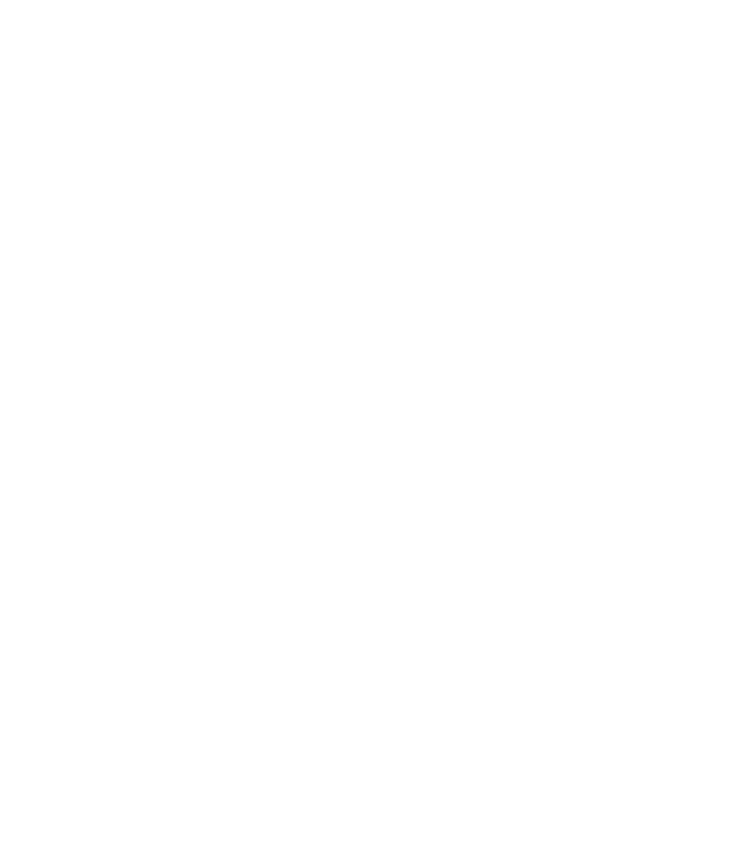
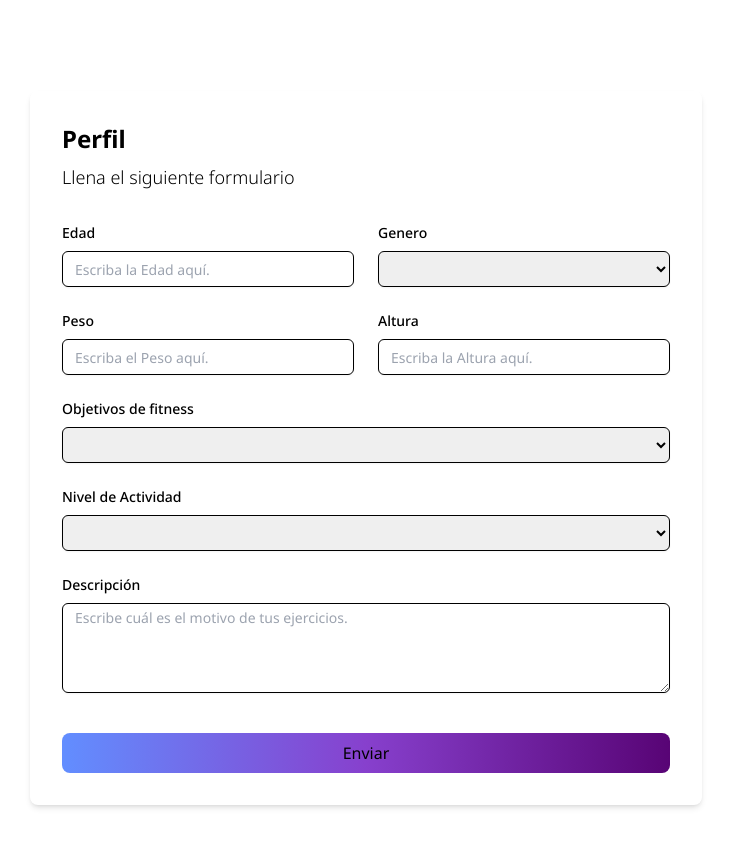
Before and after one commit to No-Country-simulation/c20-35-n-node-react, a React (Vite) app in the folder frontend/: page /dashboard/user-profile in a window 1280 px wide. Shown: the whole page, without its empty margins (274-1005 px from the left). Before the commit the page ends 800 px from the top, so only its background shows below. Built offline with nearby package versions, Linux system fonts and the light colour scheme.

Commit message:
Implementación del Formulario de Datos de Fitness

```diff
--- a/frontend/package.json
+++ b/frontend/package.json
@@ -11,10 +11,13 @@
   },
   "dependencies": {
     "@heroicons/react": "^2.1.5",
+    "@hookform/resolvers": "^3.9.0",
     "axios": "^1.7.5",
     "react": "^18.3.1",
     "react-dom": "^18.3.1",
-    "react-router-dom": "^6.26.1"
+    "react-hook-form": "^7.53.0",
+    "react-router-dom": "^6.26.1",
+    "zod": "^3.23.8"
   },
   "devDependencies": {
     "@eslint/js": "^9.9.0",
--- /dev/null
+++ b/frontend/src/pages/profile/ProfilePage.tsx
@@ -0,0 +1,162 @@
+import React from 'react';
+import { useForm } from 'react-hook-form';
+import { z } from 'zod';
+import { zodResolver } from "@hookform/resolvers/zod";
+
+const userProfileSchema = z.object({
+    age: z.string().min(1, {
+        message: "La edad es requerida",
+      }),
+    gender: z.string().min(1 ,{ message:"Se debe seleccionar un Genero"}),
+    weight: z.string().min(1,{
+        message: "El peso es requerida",
+    }),
+    height: z.string().min(1, {
+        message: "La altura es requerida",
+    }),
+    fitness_goals: z.string(),
+    activity_levels: z.string(),
+    description: z.string()
+});
+type FormData = z.infer<typeof userProfileSchema>;
+
+export default function ProfilePage() {
+    const [isLoading, setIsLoading] = React.useState<boolean>(false);
+    const {
+        register,
+        handleSubmit,
+        formState: { errors },
+      } = useForm<FormData>({
+        resolver: zodResolver(userProfileSchema),
+    });
+
+    function onSubmit(data: FormData) {
+        setIsLoading(true);
+
+        alert(data.age)
+
+        setIsLoading(false);
+    }
+	return (
+		<div className="flex min-h-screen items-center justify-center p-4 mt-12">
+			<div className="w-full max-w-2xl bg-white shadow-md rounded-lg p-8">
+				<h1 className="text-2xl font-bold text-gray-900 mb-2">Perfil</h1>
+				<p className="text-lg font-light text-gray-500 mt-1">Llena el siguiente formulario</p>
+
+				<form onSubmit={handleSubmit(onSubmit)} className="mt-8 grid grid-cols-6 gap-6" noValidate>
+                    <div className="col-span-6 sm:col-span-3 space-y-2">
+						<label htmlFor="age" className="block text-sm font-medium text-gray-700">
+							Edad
+						</label>
+						<input
+							id="age"
+							type="number"
+                            disabled={isLoading}
+                            {...register("age")}
+                            placeholder="Escriba la Edad aquí."
+							className="flex h-9 w-full rounded-md border border-input bg-transparent px-3 py-1 text-sm shadow-sm transition-colors file:border-0 file:bg-transparent file:text-sm file:font-medium placeholder:text-muted-foreground focus-visible:outline-none focus-visible:ring-1 focus-visible:ring-ring disabled:cursor-not-allowed disabled:opacity-50"
+						/>
+                        {errors?.age && (
+                            <p className="px-1 text-xs text-red-600">
+                                {errors.age.message}
+                            </p>
+                        )}
+					</div>
+                    <div className="col-span-6 sm:col-span-3 space-y-2">
+                        <label htmlFor="genero" className="block text-sm font-medium text-gray-700">Genero</label>
+                        <select
+                            id="genero"
+                            disabled={isLoading}
+                            {...register("gender")}
+                            className="flex h-9 w-full items-center justify-between whitespace-nowrap rounded-md border border-input bg-transparent px-2 py-2 text-sm shadow-sm ring-offset-background placeholder:text-muted-foreground focus:outline-none focus:ring-1 focus:ring-ring disabled:cursor-not-allowed disabled:opacity-50"
+                        >
+
+                        </select>
+                        {errors?.gender && (
+                            <p className="px-1 text-xs text-red-600">
+                                {errors.gender.message}
+                            </p>
+                        )}
+                    </div>
+
+                    <div className="col-span-6 sm:col-span-3 space-y-2">
+                        <label htmlFor="weight" className="block text-sm font-medium text-gray-700">Peso</label>
+                        <input
+                            id="weight"
+                            type="number"
+                            disabled={isLoading}
+                            {...register("weight")}
+                            placeholder="Escriba el Peso aquí."
+                            className="flex h-9 w-full rounded-md border border-input bg-transparent px-3 py-1 text-sm shadow-sm transition-colors file:border-0 file:bg-transparent file:text-sm file:font-medium placeholder:text-muted-foreground focus-visible:outline-none focus-visible:ring-1 focus-visible:ring-ring disabled:cursor-not-allowed disabled:opacity-50"
+                        />
+                        {errors?.weight && (
+                            <p className="px-1 text-xs text-red-600">
+                                {errors.weight.message}
+                            </p>
+                        )}
+                    </div>
+                    <div className="col-span-6 sm:col-span-3 space-y-2">
+                        <label htmlFor="height" className="block text-sm font-medium text-gray-700">Altura</label>
+                        <input
+                            id="height"
+                            type="number"
+                            disabled={isLoading}
+                            {...register("height")}
+                            placeholder="Escriba la Altura aquí."
+                            className="flex h-9 w-full rounded-md border border-input bg-transparent px-3 py-1 text-sm shadow-sm transition-colors file:border-0 file:bg-transparent file:text-sm file:font-medium placeholder:text-muted-foreground focus-visible:outline-none focus-visible:ring-1 focus-visible:ring-ring disabled:cursor-not-allowed disabled:opacity-50"
+                        />
+                        {errors?.height && (
+                            <p className="px-1 text-xs text-red-600">
+                                {errors.height.message}
+                            </p>
+                        )}
+                    </div>
+                    <div className="col-span-6 space-y-2">
+                        <label htmlFor="fitness_goals" className="block text-sm font-medium text-gray-700">Objetivos de fitness</label>
+                        <select
+                            id="fitness_goals"
+                            disabled={isLoading}
+                            {...register("fitness_goals")}
+                            className="flex h-9 w-full rounded-md border border-input bg-transparent px-3 py-1 text-sm shadow-sm transition-colors file:border-0 file:bg-transparent file:text-sm file:font-medium placeholder:text-muted-foreground focus-visible:outline-none focus-visible:ring-1 focus-visible:ring-ring disabled:cursor-not-allowed disabled:opacity-50"
+                        >
+
+                        </select>
+                    </div>
+                    <div className="col-span-6 space-y-2">
+                        <label htmlFor="activity_levels" className="block text-sm font-medium text-gray-700">Nivel de Actividad</label>
+                        <select
+                            id="activity_levels"
+                            disabled={isLoading}
+                            {...register("activity_levels")}
+                            className="flex h-9 w-full rounded-md border border-input bg-transparent px-3 py-1 text-sm shadow-sm transition-colors file:border-0 file:bg-transparent file:text-sm file:font-medium placeholder:text-muted-foreground focus-visible:outline-none focus-visible:ring-1 focus-visible:ring-ring disabled:cursor-not-allowed disabled:opacity-50"
+                        >
+
+                        </select>
+                    </div>
+                    <div className="col-span-6 space-y-2">
+                        <label htmlFor="description" className="block text-sm font-medium text-gray-700">
+                            Descripción
+                        </label>
+                        <textarea
+                            id="description"
+                            disabled={isLoading}
+                            {...register("description")}
+                            placeholder="Escribe cuál es el motivo de tus ejercicios."
+                            className="flex w-full rounded-md border border-input bg-transparent px-3 py-1 text-sm shadow-sm transition-colors file:border-0 file:bg-transparent file:text-sm file:font-medium placeholder:text-muted-foreground focus-visible:outline-none focus-visible:ring-1 focus-visible:ring-ring disabled:cursor-not-allowed disabled:opacity-50"
+                            rows={4}
+                        />
+                    </div>
+                    <div className="col-span-6">
+                        <button
+                          type="submit"
+                          className='bg-primary text-white w-full p-2 rounded-lg mt-4 bg-gradient-to-r from-[#628EFF] via-[#8740CD] to-[#580475]'
+                          disabled={isLoading}
+                        >
+                            Enviar
+                        </button>
+                    </div>
+				</form>
+			</div>
+		</div>
+	);
+}
--- a/frontend/src/routes/index.tsx
+++ b/frontend/src/routes/index.tsx
@@ -8,6 +8,7 @@
 import Workouts from '../pages/Workouts';
 import Chat from '../pages/Chat';
 import Profile from '../pages/Profile';
+import ProfilePage from '../pages/profile/ProfilePage';
 
 function AppRoutes() {
   return (
@@ -26,6 +27,7 @@
           <Route path='workouts' element={<Workouts />} />
           <Route path='chat' element={<Chat />} />
           <Route path='profile' element={<Profile />} />
+          <Route path='user-profile' element={<ProfilePage />} />
         </Route>
       </Routes>
     </BrowserRouter>
```
Also changed, not shown: 1 other file (tests, documents, lock files or other folders).
